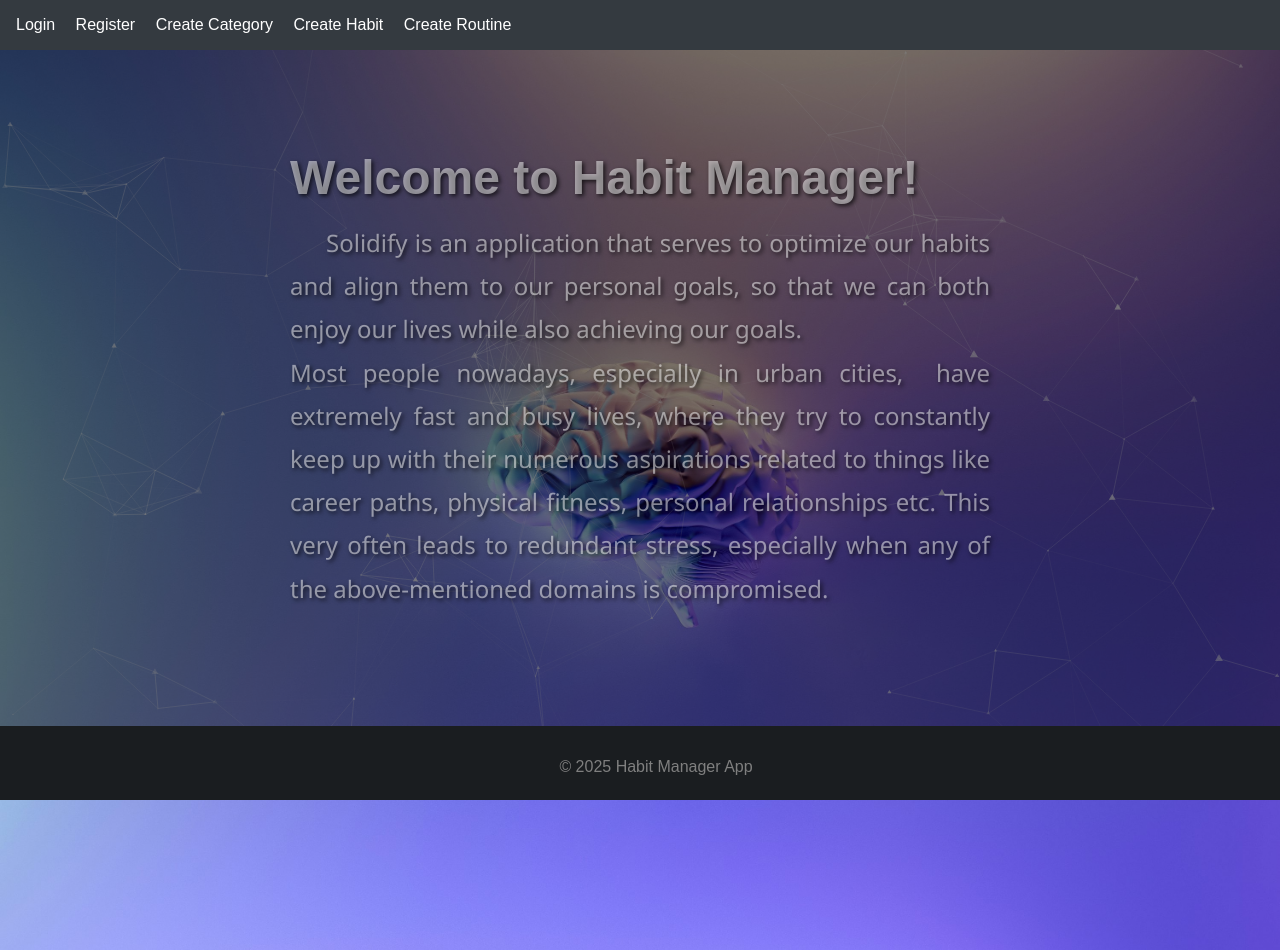
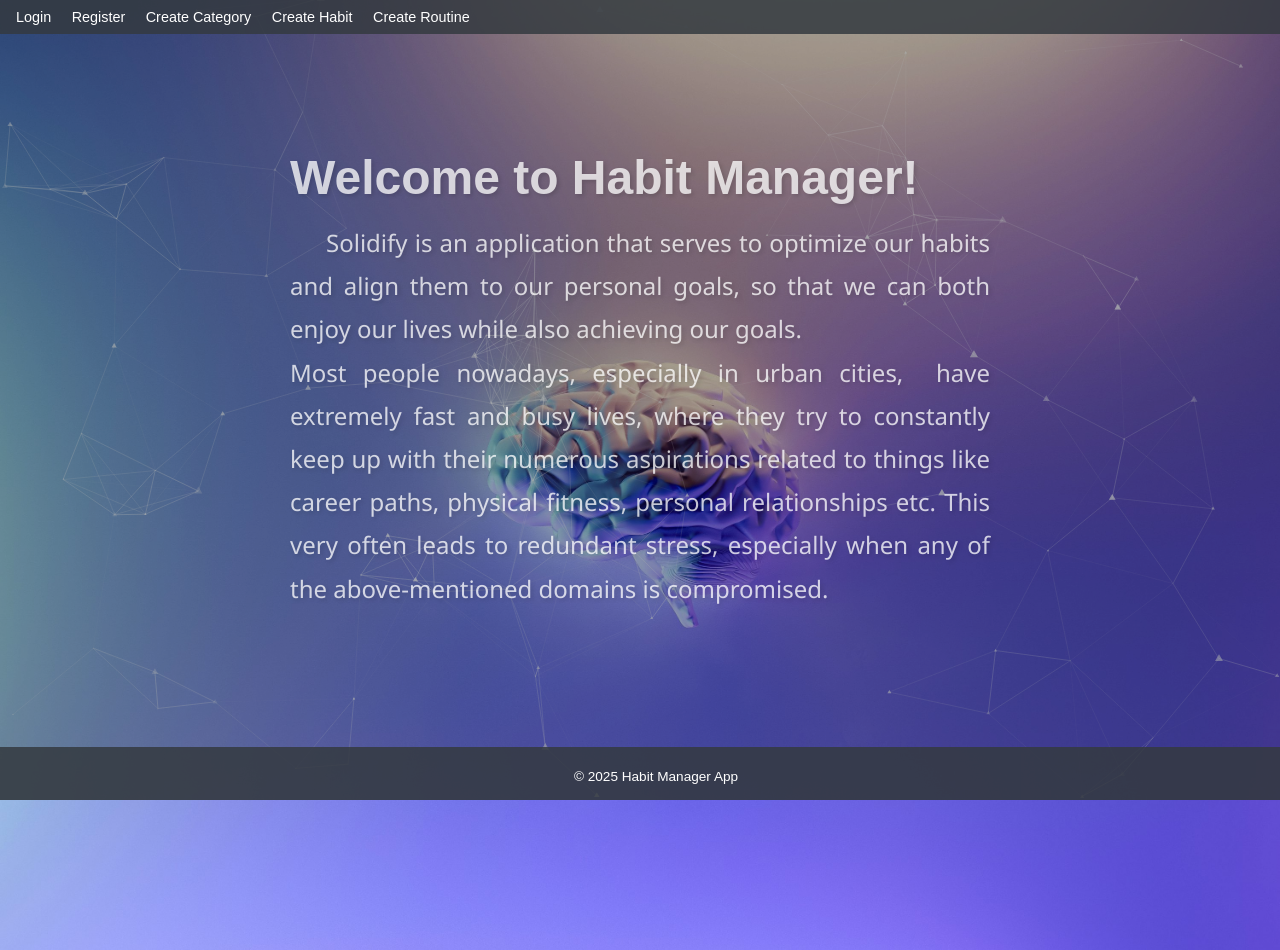
Before and after one commit to velislavvelchev/SOLIDIFY, a Django app: page / in a window 1280 px wide. Run offline with Django 5.2, Linux system fonts and the light colour scheme.

Commit message:
feat: improved the footer and the nav bar

```diff
--- a/static/style/footer.css
+++ b/static/style/footer.css
@@ -1,10 +1,11 @@
-/* static/css/footer.css */
 footer {
-    background-color: #343a40;
+    background-color: rgba(52, 58, 64, 0.85); /* dark gray with ~85% opacity */
     color: #fff;
     text-align: center;
-    padding: 1rem;
+    padding: 0.5rem 1rem; /* smaller vertical padding */
+    font-size: 0.85rem;   /* smaller text */
     position: fixed;
     width: 100%;
     bottom: 0;
+    z-index: 1000;
 }
--- a/static/style/home.css
+++ b/static/style/home.css
@@ -12,7 +12,7 @@ body::before {
   content: "";
   position: fixed;  /* change from absolute to fixed for full viewport */
   top: 0; left: 0; right: 0; bottom: 0;
-  background-color: rgba(0, 0, 0, 0.5); /* black overlay with 50% opacity */
+  background-color: rgba(2, 12, 7, 0.32); /* black overlay with 50% opacity */
   pointer-events: none;
   z-index: 1;
 }
@@ -28,8 +28,8 @@ body::before {
 }
 
 h1, #dynamic-text {
-  color: rgba(255, 255, 255, 0.5); /* Slight transparency */
-  text-shadow: 2px 2px 4px rgba(0, 0, 0, 0.7);
+  color: rgba(255, 255, 255, 0.76); /* Slight transparency */
+  text-shadow: 2px 2px 4px rgba(0, 0, 0, 0.15);
   max-width: 700px;
   margin: 0 auto;
   white-space: pre-wrap;
--- a/static/style/nav.css
+++ b/static/style/nav.css
@@ -1,22 +1,18 @@
-/* static/css/nav.css */
 header {
-    background-color: #343a40;
-    padding: 1rem;
+    background-color: rgba(52, 58, 64, 0.85); /* matching transparency */
+    padding: 0.5rem 1rem; /* reduced padding */
+    position: fixed;
+    top: 0;
+    left: 0;
+    right: 0;
+    z-index: 1000;
 }
-
-header {
-  position: fixed;
-  top: 0;
-  left: 0;
-  right: 0;
-  z-index: 1000;
-}
-
 
 header nav a {
     color: #fff;
     margin-right: 1rem;
     text-decoration: none;
+    font-size: 0.9rem; /* slightly smaller text */
 }
 
 header nav a:hover {
```
